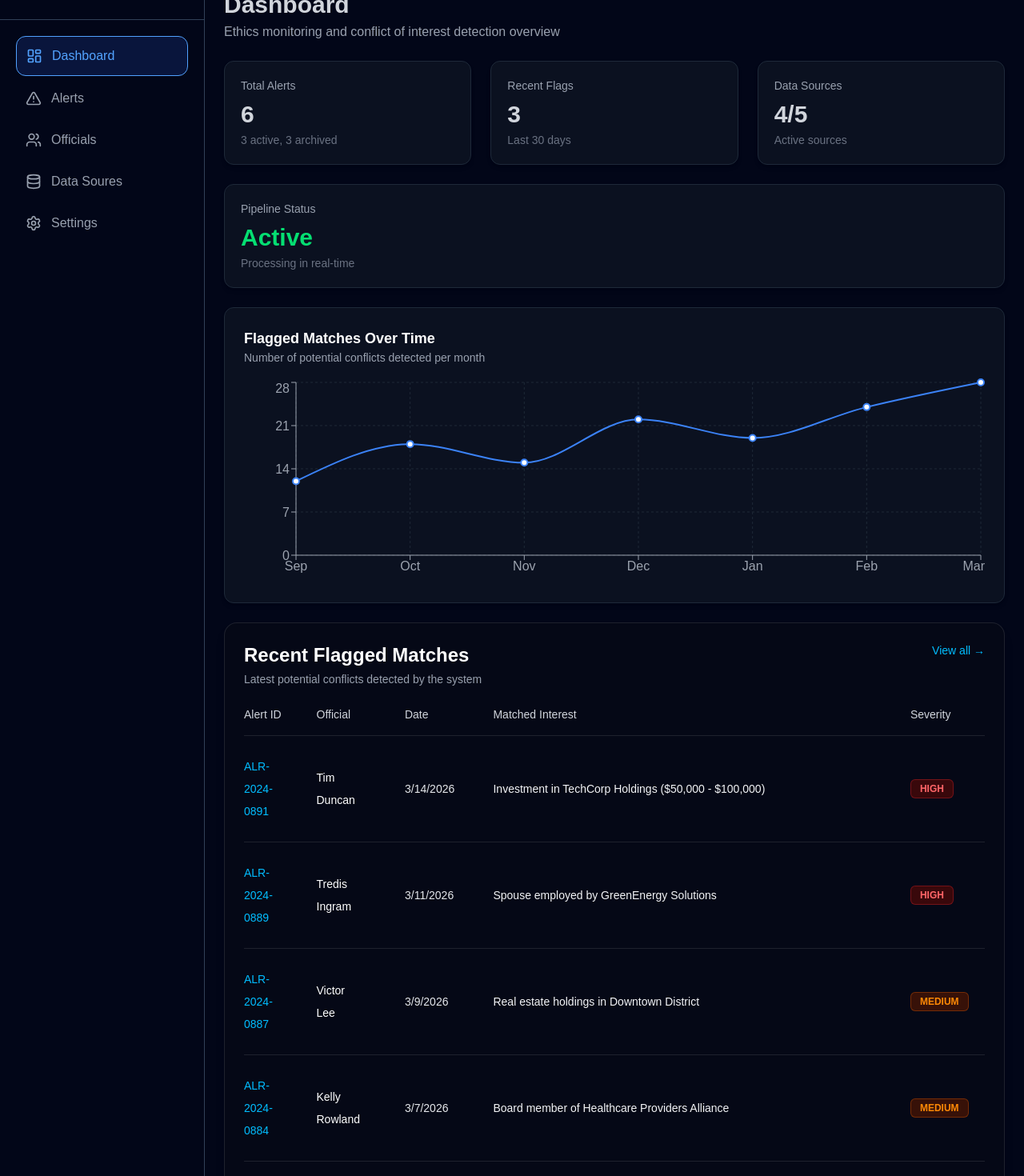
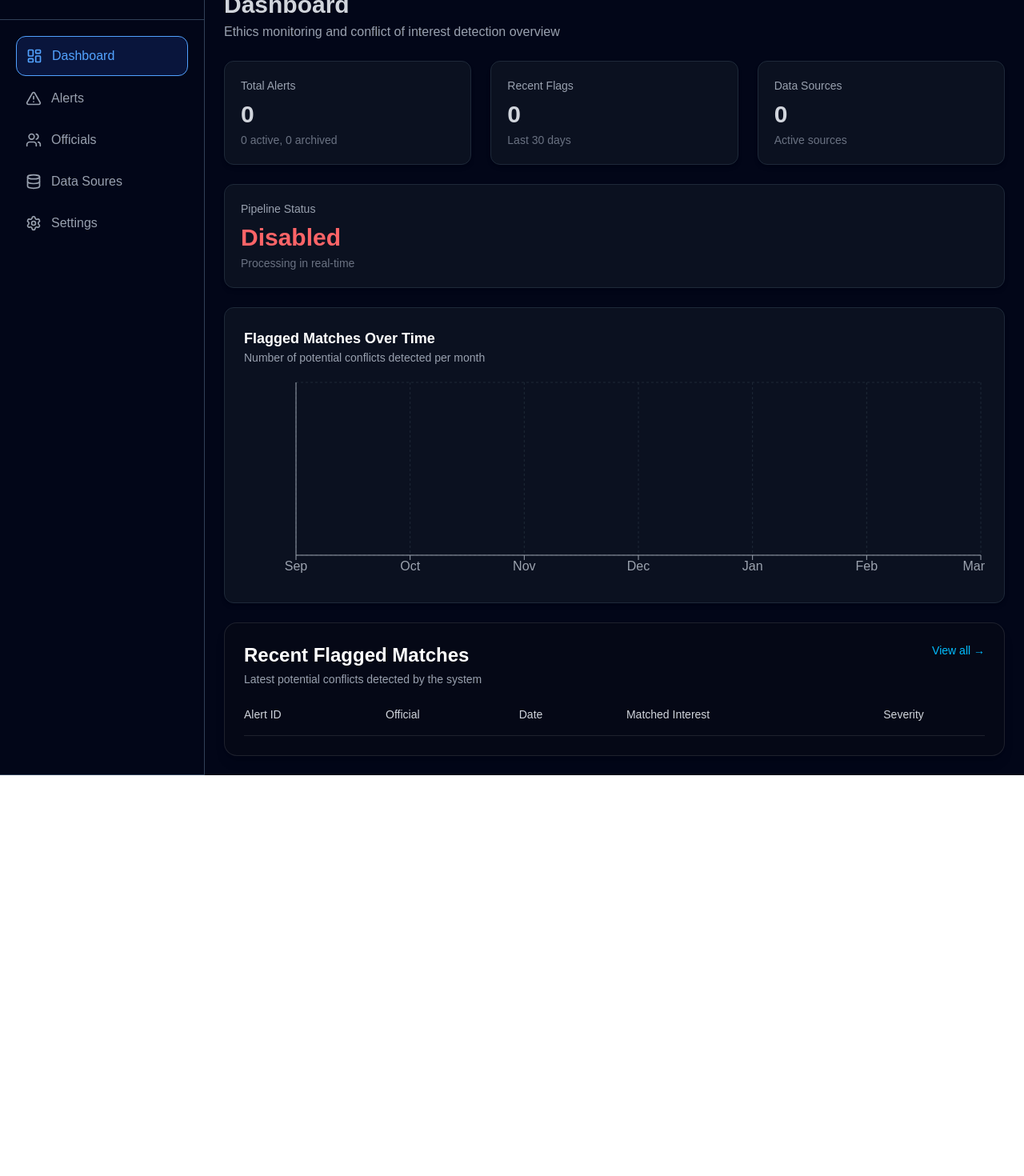
Before and after one commit to tcoldx/CSC131_FPPC, a Next.js app: page / in a window 1280 px wide. Shown: the part 100-1570 px from the top of the page at 80% size. After the commit the page ends 1069 px from the top, so only its background shows below. Built offline with nearby package versions, Linux system fonts and the light colour scheme.

Commit message:
small changes

```diff
--- a/app/ui/Navbar.tsx
+++ b/app/ui/Navbar.tsx
@@ -1,8 +1,9 @@
 "use client";
-import react from "react";
+import react, {useState} from "react";
 import { Search, Bell, User, Menu } from "lucide-react";
 
 export default function Navbar() {
+    const [dropdownOpen, setDropdownOpen] = useState(false);
     return (
         <header className="h-16 w-full bg-slate-950 border-b border-gray-800 flex items-center justify-between px-6">
       <div className="flex items-center gap-4 flex-1">
@@ -13,10 +14,18 @@ export default function Navbar() {
           <div className="relative">
             <Search className="absolute left-3 top-1/2 -translate-y-1/2 size-4 text-gray-400" />
             <input
+            onFocus={() => setDropdownOpen(true)}
+            onBlur={() => setDropdownOpen(false)}
               type="text"
               placeholder="Search officials, alerts, or documents..."
               className="pl-10 bg-[#1a1a24] border-gray-700 text-gray-100 placeholder:text-gray-500 p-1 rounded-md w-full focus:ring-2 focus:ring-gray-500 focus:outline-none"
             />
+            {/* dropdown from search input */}
+            {dropdownOpen && (
+              <div className="absolute top-full left-0 w-full bg-[#1a1a24] border border-gray-700 rounded-md mt-1 p-2 text-sm text-gray-300">
+                Search functionality coming soon!
+              </div>
+            )}
           </div>
         </div>
         <button className="md:hidden p-2 hover:bg-gray-800 rounded-lg transition-colors">
--- a/app/ui/chartboard.tsx
+++ b/app/ui/chartboard.tsx
@@ -9,13 +9,13 @@ import {
 } from "recharts";
 
 const data = [
-  { name: "Sep", value: 12 },
-  { name: "Oct", value: 18 },
-  { name: "Nov", value: 15 },
-  { name: "Dec", value: 22 },
-  { name: "Jan", value: 19 },
-  { name: "Feb", value: 24 },
-  { name: "Mar", value: 28 },
+  { name: "Sep", value: null },
+  { name: "Oct", value: null },
+  { name: "Nov", value: null },
+  { name: "Dec", value: null },
+  { name: "Jan", value: null },
+  { name: "Feb", value: null },
+  { name: "Mar", value: null },
 ];
 
 export default function DashboardChart() {
--- a/app/ui/dashStats.tsx
+++ b/app/ui/dashStats.tsx
@@ -8,16 +8,16 @@ export default function DashStats() {
         {/* Card 1 */}
         <div className="flex-1 min-w-[250px] bg-[#0b1120] border border-gray-800 rounded-xl p-5 shadow-md">
           <p className="text-gray-400 text-sm">Total Alerts</p>
-          <h2 className="text-3xl font-semibold text-gray-300 mt-2">6</h2>
+          <h2 className="text-3xl font-semibold text-gray-300 mt-2">0</h2>
           <p className="text-gray-500 text-sm mt-1">
-            3 active, 3 archived
+            0 active, 0 archived
           </p>
         </div>
 
         {/* Card 2 */}
         <div className="flex-1 min-w-[250px] bg-[#0b1120] border border-gray-800 rounded-xl p-5 shadow-md">
           <p className="text-gray-400 text-sm">Recent Flags</p>
-          <h2 className="text-3xl font-semibold text-gray-300 mt-2">3</h2>
+          <h2 className="text-3xl font-semibold text-gray-300 mt-2">0</h2>
           <p className="text-gray-500 text-sm mt-1">
             Last 30 days
           </p>
@@ -26,7 +26,7 @@ export default function DashStats() {
         {/* Card 3 */}
         <div className="flex-1 min-w-[250px] bg-[#0b1120] border border-gray-800 rounded-xl p-5 shadow-md">
           <p className="text-gray-400 text-sm">Data Sources</p>
-          <h2 className="text-3xl font-semibold text-gray-300 mt-2">4/5</h2>
+          <h2 className="text-3xl font-semibold text-gray-300 mt-2">0</h2>
           <p className="text-gray-500 text-sm mt-1">
             Active sources
           </p>
@@ -35,8 +35,8 @@ export default function DashStats() {
         {/* Card 4 */}
         <div className="flex-1 min-w-[250px] bg-[#0b1120] border border-gray-800 rounded-xl p-5 shadow-md">
           <p className="text-gray-400 text-sm">Pipeline Status</p>
-          <h2 className="text-3xl font-semibold mt-2 text-green-400">
-            Active
+          <h2 className="text-3xl font-semibold mt-2 text-red-400">
+            Disabled
           </h2>
           <p className="text-gray-500 text-sm mt-1">
             Processing in real-time
--- a/app/ui/recentMatches.tsx
+++ b/app/ui/recentMatches.tsx
@@ -8,41 +8,41 @@ export default function RecentFlaggedMatches() {
     interest: string;
     severity: Severity;
   }> = [
-    {
-      id: "ALR-2024-0891",
-      official: "Tim Duncan",
-      date: "3/14/2026",
-      interest: "Investment in TechCorp Holdings ($50,000 - $100,000)",
-      severity: "HIGH",
-    },
-    {
-      id: "ALR-2024-0889",
-      official: "Tredis Ingram",
-      date: "3/11/2026",
-      interest: "Spouse employed by GreenEnergy Solutions",
-      severity: "HIGH",
-    },
-    {
-      id: "ALR-2024-0887",
-      official: "Victor Lee",
-      date: "3/9/2026",
-      interest: "Real estate holdings in Downtown District",
-      severity: "MEDIUM",
-    },
-    {
-      id: "ALR-2024-0884",
-      official: "Kelly Rowland",
-      date: "3/7/2026",
-      interest: "Board member of Healthcare Providers Alliance",
-      severity: "MEDIUM",
-    },
-    {
-      id: "RAND-2026-0881",
-      official: "Iraj Sabzevari",
-      date: "3/4/2026",
-      interest: "Income from consulting - Urban Development LLC ($10,000+)",
-      severity: "LOW",
-    },
+    // {
+    //   id: "ALR-2024-0891",
+    //   official: "Tim Duncan",
+    //   date: "3/14/2026",
+    //   interest: "Investment in TechCorp Holdings ($50,000 - $100,000)",
+    //   severity: "HIGH",
+    // },
+    // {
+    //   id: "ALR-2024-0889",
+    //   official: "Tredis Ingram",
+    //   date: "3/11/2026",
+    //   interest: "Spouse employed by GreenEnergy Solutions",
+    //   severity: "HIGH",
+    // },
+    // {
+    //   id: "ALR-2024-0887",
+    //   official: "Victor Lee",
+    //   date: "3/9/2026",
+    //   interest: "Real estate holdings in Downtown District",
+    //   severity: "MEDIUM",
+    // },
+    // {
+    //   id: "ALR-2024-0884",
+    //   official: "Kelly Rowland",
+    //   date: "3/7/2026",
+    //   interest: "Board member of Healthcare Providers Alliance",
+    //   severity: "MEDIUM",
+    // },
+    // {
+    //   id: "RAND-2026-0881",
+    //   official: "Iraj Sabzevari",
+    //   date: "3/4/2026",
+    //   interest: "Income from consulting - Urban Development LLC ($10,000+)",
+    //   severity: "LOW",
+    // },
   ];
 
   const severityStyles = {
@@ -92,21 +92,21 @@ export default function RecentFlaggedMatches() {
                   className={index !== matches.length - 1 ? "border-b border-white/10" : ""}
                 >
                   <td className="py-6 pr-6 text-sky-400 font-medium leading-7">
-                    {splitId[0]}-
+                    {splitId[0] ? splitId[0] : "No data results" }-
                     <br />
-                    {splitId[1]}-
+                    {splitId[1] ? splitId[1] : "No data results"}-
                     <br />
-                    {splitId[2]}
+                    {splitId[2] ? splitId[2] : "No data results"}
                   </td>
 
                   <td className="py-6 pr-6 text-white leading-7">
-                    {officialName[0]}
+                    {officialName[0] ? officialName[0] : "No data results"}
                     <br />
-                    {officialName[1]}
+                    {officialName[1] ? officialName[1] : "No data results" }
                   </td>
 
                   <td className="py-6 pr-6 text-gray-200 whitespace-nowrap">
-                    {match.date}
+                    {match.date ? match.date : "No data results"}
                   </td>
 
                   <td className="py-6 pr-6 text-gray-100">{match.interest}</td>
@@ -115,7 +115,7 @@ export default function RecentFlaggedMatches() {
                     <span
                       className={`inline-flex items-center rounded-md px-3 py-1 text-xs font-semibold ring-1 ring-inset ${severityStyles[match.severity]}`}
                     >
-                      {match.severity}
+                      {match.severity ? match.severity : "N/A"}
                     </span>
                   </td>
                 </tr>
```
